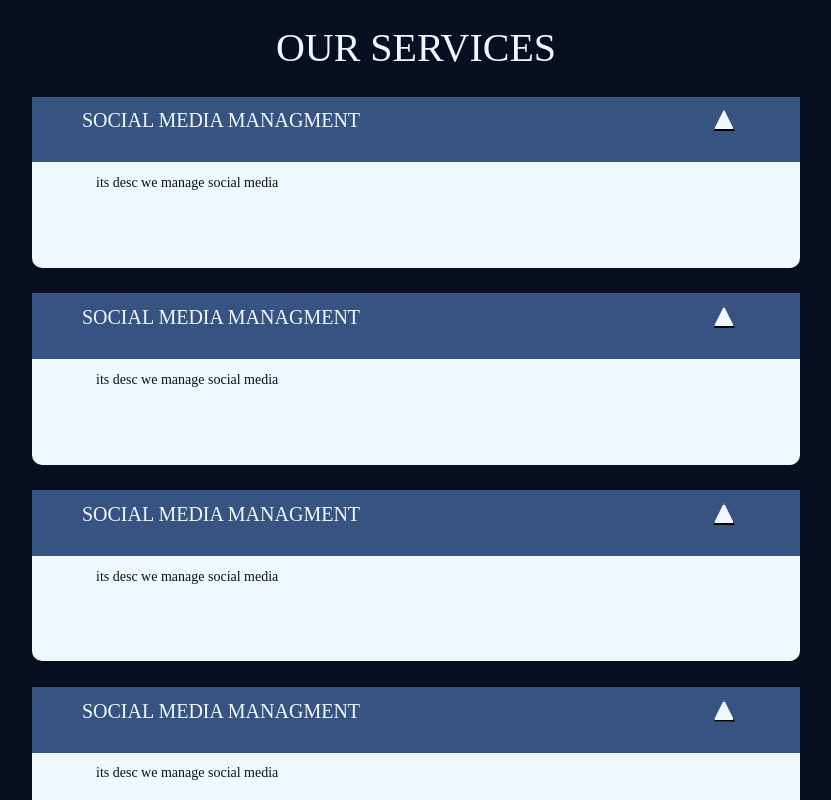
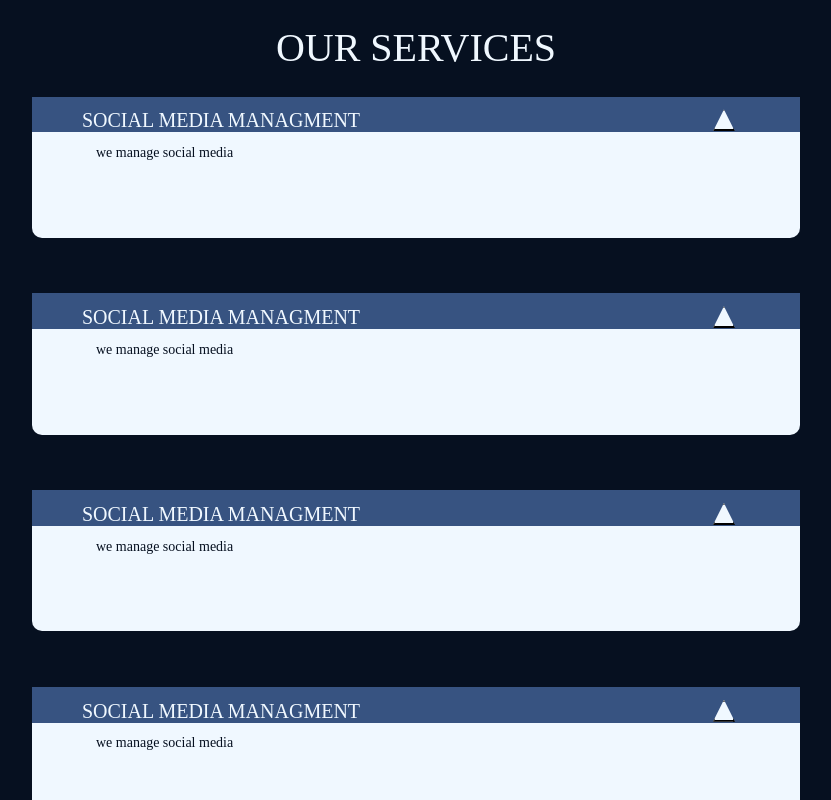
Before and after one commit to PaulTeshome/spira-site, a React (Create React App) app in the folder spira/: page / in a window 1280 px wide. Shown: the part 1940-2740 px from the top of the page, without its empty margins (224-1055 px from the left). Built offline with nearby package versions, Linux system fonts and the light colour scheme.

Commit message:
Update ServicesCard.js
add animation to card

```diff
--- a/spira/src/components/ServicesCard.js
+++ b/spira/src/components/ServicesCard.js
@@ -1,15 +1,44 @@
-import React from 'react'
+import React,{useState} from 'react'
+import { motion } from 'framer-motion'
 
 function ServicesCard({service_name:name,service_desc:desc}) {
+  const [isOpen, openCard]= useState(false)
+
+  const handleOpening= () => {
+    openCard(prevState => !prevState)
+    console.log(isOpen)
+  }
   return (
     <div>
         <div className='services-card'>
             <span className='services-name'>{name}</span>
-            <button className='dropdown-btn'></button>
+            <motion.button className='dropdown-btn' onClick={handleOpening}
+                animate={{
+                  rotate: isOpen?180:0,
+                }}
+
+                transition={{
+                  ease: 'easeOut'
+                }}
+
+            ></motion.button>
         </div>
-        <div className='services-desc-card'>
-        its desc {desc}
-        </div>
+        <motion.div className='services-desc-card'
+          animate={{
+            y:isOpen?0:-30,
+            height: isOpen?'auto':'0'
+          }}
+
+          initial={{
+            height: '0',
+            y:0
+          }}
+          transition={{
+            ease: 'easeOut'
+          }}
+        >
+           {desc}
+        </motion.div>
     </div>
 
   )
```
